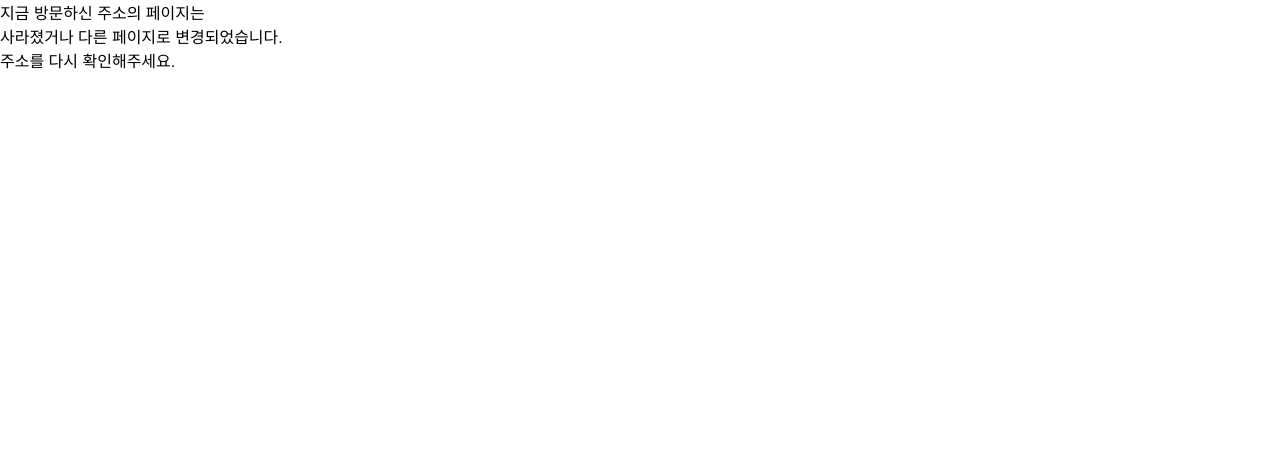
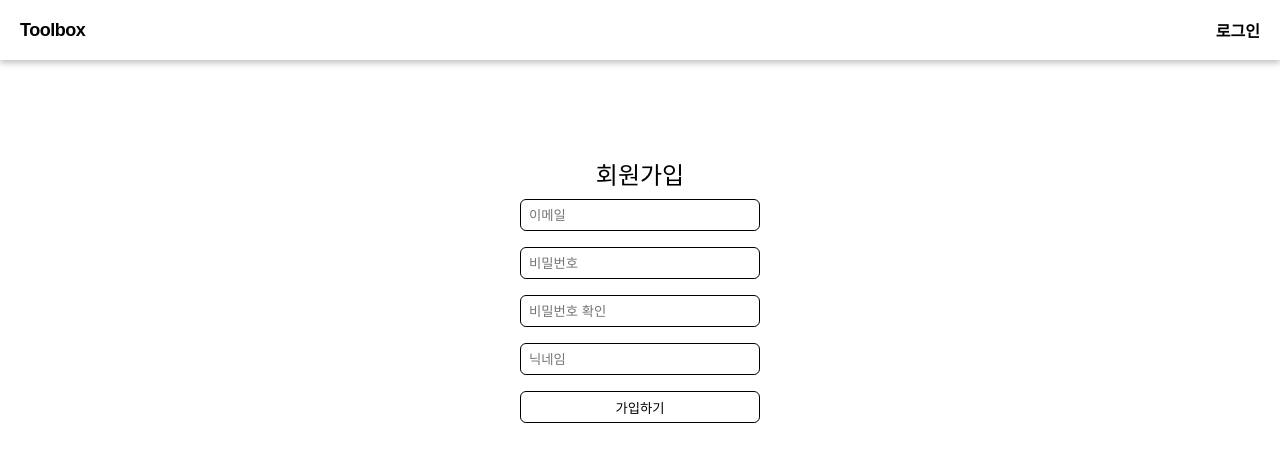
Before and after one commit to toolbox-sch/toolbox-frontend, a React (Vite) app: page /signup in a window 1280 px wide. Shown: the top 462 px of the page. Built offline with nearby package versions, Linux system fonts and the light colour scheme.

Commit message:
feat: add SignUp Page

```diff
--- a/src/Router.tsx
+++ b/src/Router.tsx
@@ -2,7 +2,7 @@ import { ReactNode } from 'react';
 import { createBrowserRouter } from 'react-router-dom';
 
 import Main from './layouts/Main';
-import { Home, Login, NotFound } from './pages';
+import { Home, Login, NotFound, SignUp } from './pages';
 
 interface RouteElement {
   path: string;
@@ -19,6 +19,7 @@ const routes: RouteElement[] = [
     children: [
       { path: '', element: <Home /> },
       { path: '/login', element: <Login /> },
+      { path: '/signup', element: <SignUp /> },
     ],
   },
 ];
--- /dev/null
+++ b/src/api/postSignUp.ts
@@ -0,0 +1,24 @@
+import { AxiosError } from 'axios';
+
+import axiosInstance from '.';
+
+interface SignUpData {
+  email: string;
+  password1: string;
+  password2: string;
+  nickname: string;
+}
+
+const postSignUp = async (data: SignUpData) => {
+  try {
+    const response = await axiosInstance.post('/user', data);
+    console.log('SignUp Response', response.data);
+    return response.data;
+  } catch (error) {
+    if (error === AxiosError) {
+      console.error(error);
+    }
+  }
+};
+
+export default postSignUp;
--- /dev/null
+++ b/src/hooks/useFormInput.ts
@@ -0,0 +1,18 @@
+import { useState } from 'react';
+
+const useFormInput = <T extends object>(initialState: T) => {
+  const [input, setInput] = useState(initialState);
+
+  const handleInputChange = (event: React.ChangeEvent<HTMLInputElement>) => {
+    const { name, value } = event.target;
+
+    setInput({
+      ...input,
+      [name]: value,
+    });
+  };
+
+  return [input, handleInputChange] as const;
+};
+
+export default useFormInput;
--- /dev/null
+++ b/src/pages/SignUp.page.tsx
@@ -0,0 +1,91 @@
+import styled from '@emotion/styled';
+import { useNavigate } from 'react-router-dom';
+
+import postSignUp from '../api/postSignUp';
+import useFormInput from '../hooks/useFormInput';
+
+const SignUp = () => {
+  const [input, handleInputChange] = useFormInput({ email: '', password: '', confirmPassword: '', nickname: '' });
+  const navigate = useNavigate();
+
+  const handleSignUpClick = async () => {
+    const data = {
+      email: input.email,
+      password1: input.password,
+      password2: input.confirmPassword,
+      nickname: input.nickname,
+    };
+
+    console.log(data);
+
+    try {
+      const response = await postSignUp(data);
+      console.log('SignUp API Response:', response);
+      navigate('/login');
+    } catch (error) {
+      console.error('SignUp Error:', error);
+    }
+  };
+
+  return (
+    <>
+      <SignUpTextContainer>회원가입</SignUpTextContainer>
+      <Container>
+        <Input placeholder="이메일" type="email" name="email" value={input.email} onChange={handleInputChange} />
+      </Container>
+      <Container>
+        <Input
+          placeholder="비밀번호"
+          type="password"
+          name="password"
+          value={input.password}
+          onChange={handleInputChange}
+        />
+      </Container>
+      <Container>
+        <Input
+          placeholder="비밀번호 확인"
+          type="password"
+          name="confirmPassword"
+          value={input.confirmPassword}
+          onChange={handleInputChange}
+        />
+      </Container>
+      <Container>
+        <Input placeholder="닉네임" type="text" name="nickname" value={input.nickname} onChange={handleInputChange} />
+      </Container>
+      <Container>
+        <Button onClick={handleSignUpClick}>가입하기</Button>
+      </Container>
+    </>
+  );
+};
+
+export default SignUp;
+
+const SignUpTextContainer = styled.div`
+  padding-top: 6rem;
+  font-size: 24px;
+  font-weight: 500;
+  text-align: center;
+`;
+
+const Container = styled.div`
+  padding: 0.5rem;
+  text-align: center;
+`;
+
+const Input = styled.input`
+  width: 15rem;
+  height: 2rem;
+  padding-left: 0.5rem;
+  border: 1px solid;
+  border-radius: 6px;
+`;
+
+const Button = styled.button`
+  width: 15rem;
+  height: 2rem;
+  border: 1px solid;
+  border-radius: 6px;
+`;
--- a/src/pages/index.ts
+++ b/src/pages/index.ts
@@ -1,3 +1,4 @@
 export { default as Home } from './Home.page';
 export { default as Login } from './Login.page';
 export { default as NotFound } from './NotFound';
+export { default as SignUp } from './SignUp.page';
```
